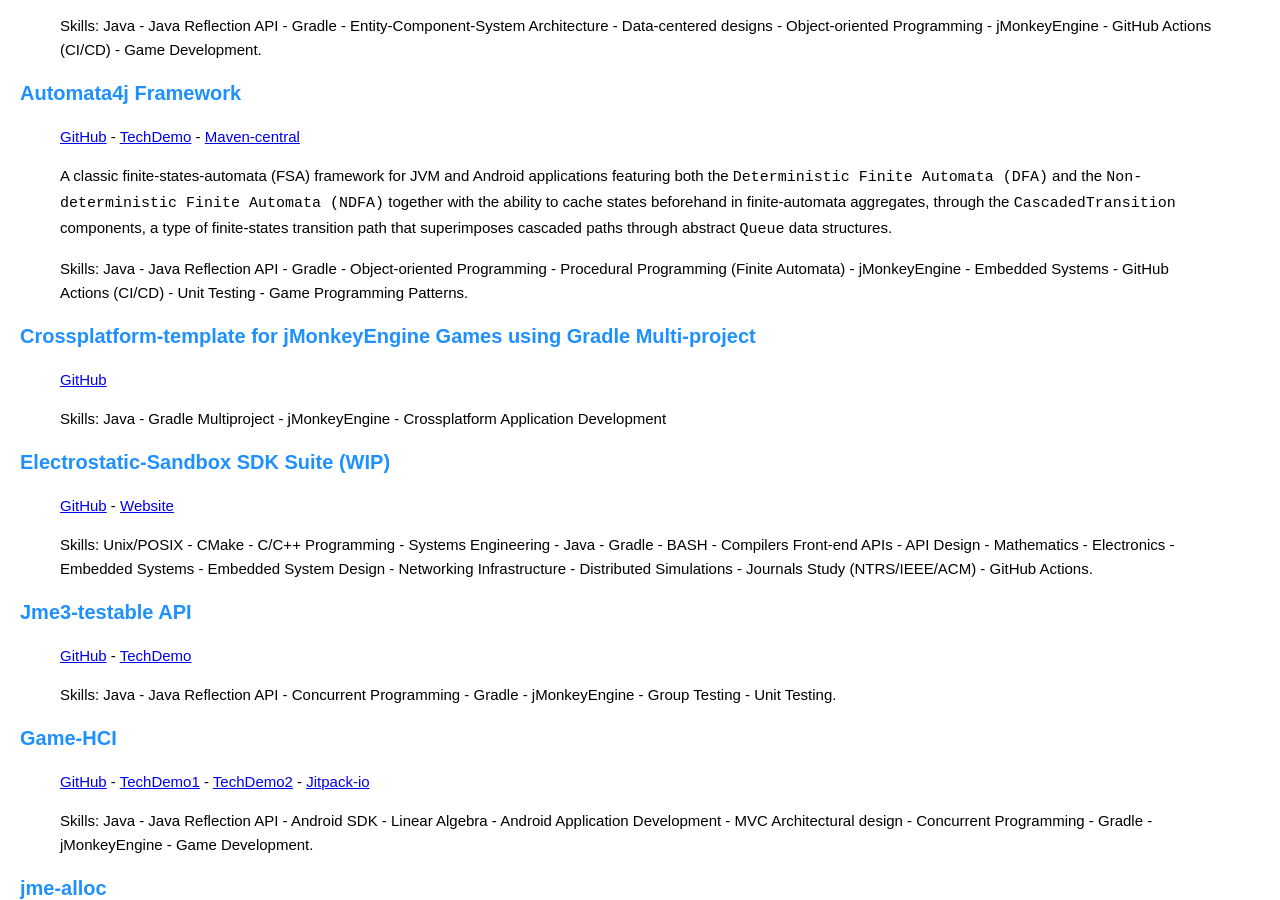
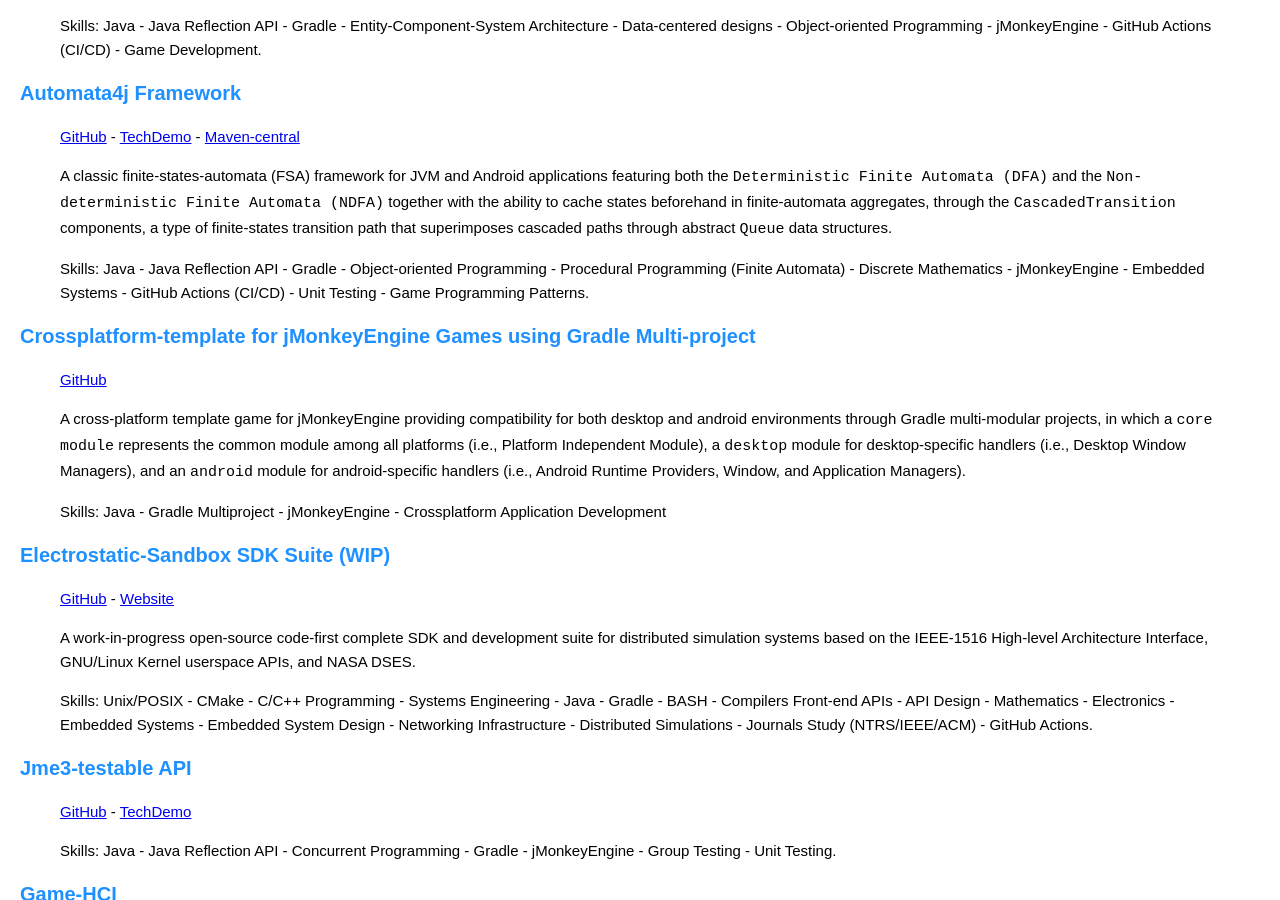
Before and after one commit to pavly-gerges/pavly-gerges, a Jekyll site: the page built from resume/index.md, in a window 1280 px wide and 900 px high, scrolled down 4403 px. Built offline with Jekyll 4.4.1, drawn with Linux system fonts in a browser that asks for light colours; our own code applies the rules of GitHub Pages for plain Markdown files.

Commit message:
Update index.md

```diff
--- a/resume/index.md
+++ b/resume/index.md
@@ -72,16 +72,20 @@ Welcome, it's an honor for me that you've reached here! I'm Pavly Gerges, aka. p
 >
 > A classic finite-states-automata (FSA) framework for JVM and Android applications featuring both the `Deterministic Finite Automata (DFA)` and the `Non-deterministic Finite Automata (NDFA)` together with the ability to cache states beforehand in finite-automata aggregates, through the `CascadedTransition` components, a type of finite-states transition path that superimposes cascaded paths through abstract `Queue` data structures.
 >
-> Skills: Java - Java Reflection API - Gradle - Object-oriented Programming - Procedural Programming (Finite Automata) - jMonkeyEngine - Embedded Systems - GitHub Actions (CI/CD) - Unit Testing - Game Programming Patterns.
+> Skills: Java - Java Reflection API - Gradle - Object-oriented Programming - Procedural Programming (Finite Automata) - Discrete Mathematics - jMonkeyEngine - Embedded Systems - GitHub Actions (CI/CD) - Unit Testing - Game Programming Patterns.
 
 ### Crossplatform-template for jMonkeyEngine Games using Gradle Multi-project
 > [GitHub](https://github.com/Electrostat-Lab/Cross-platform-template)
+>
+> A cross-platform template game for jMonkeyEngine providing compatibility for both desktop and android environments through Gradle multi-modular projects, in which a `core module` represents the common module among all platforms (i.e., Platform Independent Module), a `desktop` module for desktop-specific handlers (i.e., Desktop Window Managers), and an `android` module for android-specific handlers (i.e., Android Runtime Providers, Window, and Application Managers).
 >
 > Skills: Java - Gradle Multiproject - jMonkeyEngine - Crossplatform Application Development
 >
 
 ### Electrostatic-Sandbox SDK Suite (WIP)
 > [GitHub](https://github.com/Electrostat-Lab/Electrostatic-Sandbox) - [Website](https://electrostat-lab.github.io/Electrostatic-Sandbox/)
+>
+> A work-in-progress open-source code-first complete SDK and development suite for distributed simulation systems based on the IEEE-1516 High-level Architecture Interface, GNU/Linux Kernel userspace APIs, and NASA DSES.
 >
 > Skills: Unix/POSIX - CMake - C/C++ Programming - Systems Engineering - Java - Gradle - BASH - Compilers Front-end APIs - API Design - Mathematics - Electronics - Embedded Systems - Embedded System Design - Networking Infrastructure - Distributed Simulations - Journals Study (NTRS/IEEE/ACM) - GitHub Actions.
 
```
